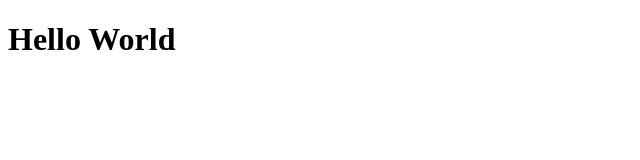
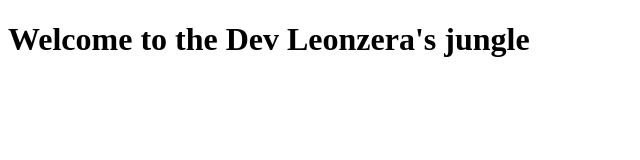
Before and after one commit to dev-leonzera/dev-leonzera.github.io, a plain HTML site: page index.html in a window 1280 px wide. Shown: the whole page, without its empty margins (0-640 px from the left). Drawn offline with Linux system fonts and the light colour scheme.

Commit message:
Commit 02

```diff
--- a/index.html
+++ b/index.html
@@ -7,6 +7,6 @@
     <title>Document</title>
 </head>
 <body>
-    <h1>Hello World</h1>
+    <h1>Welcome to the Dev Leonzera's jungle</h1>
 </body>
 </html>
```
